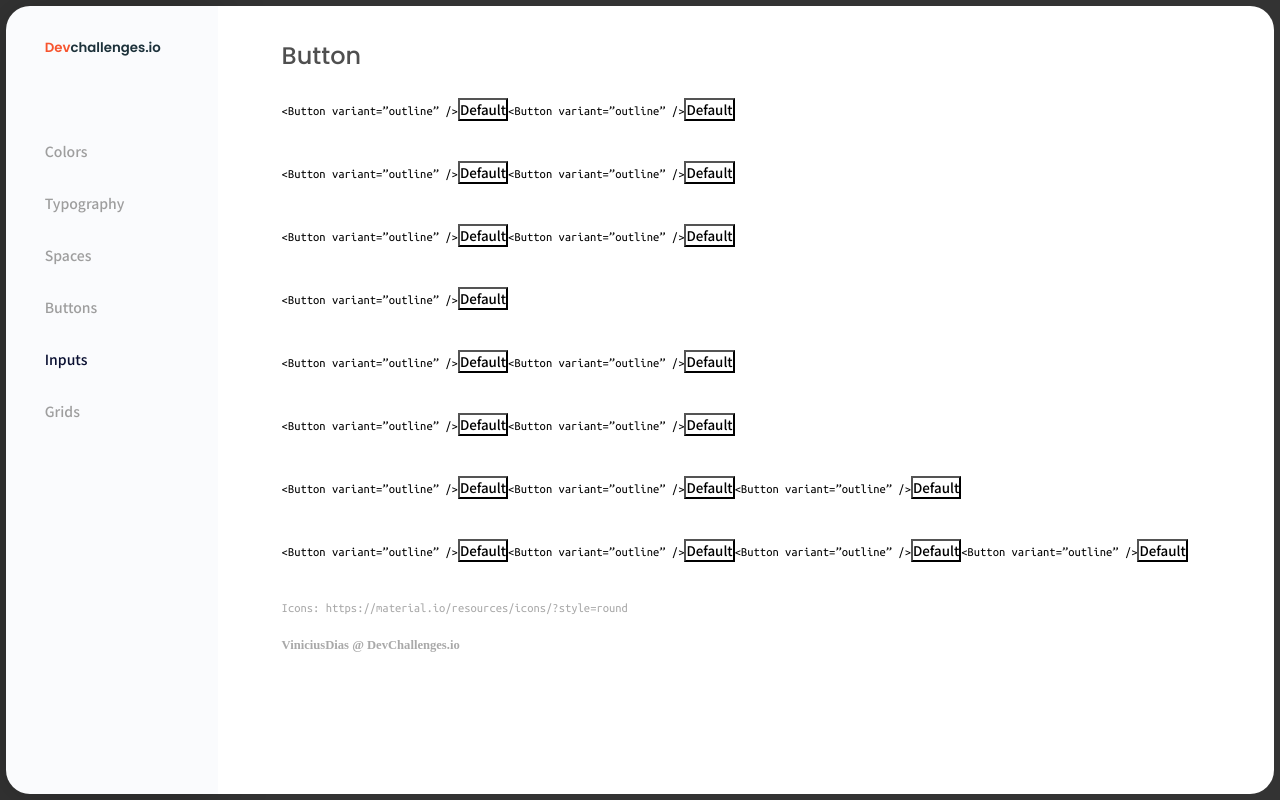
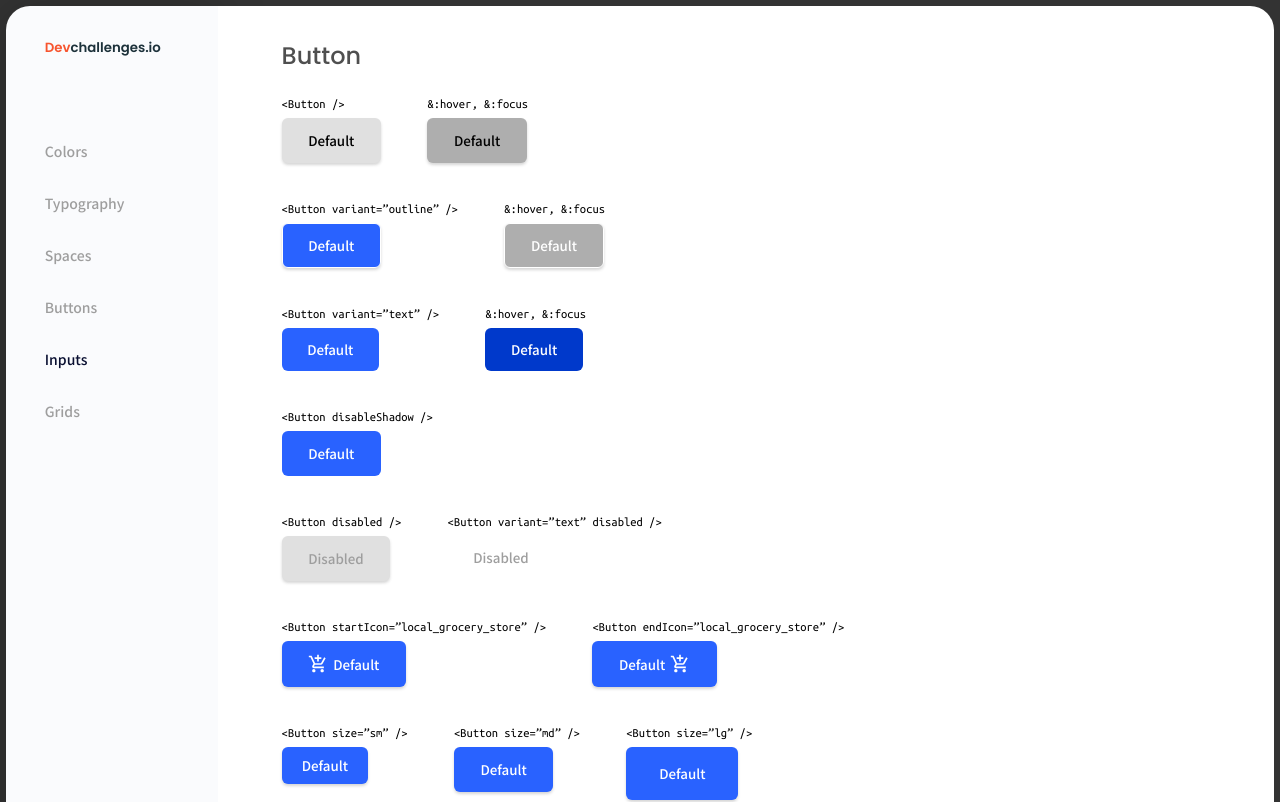
Before and after one commit to ViniciusmDias/button-component, a React (Create React App) app: page / in a window 1280 px wide. Shown: the top 802 px of the page. Built offline with nearby package versions, Linux system fonts and the light colour scheme.

Commit message:
Style the component

```diff
--- a/package.json
+++ b/package.json
@@ -3,6 +3,8 @@
   "version": "0.1.0",
   "private": true,
   "dependencies": {
+    "@emotion/core": "^11.0.0",
+    "@emotion/react": "^11.0.0",
     "@testing-library/jest-dom": "^5.11.4",
     "@testing-library/react": "^11.1.0",
     "@testing-library/user-event": "^12.1.10",
@@ -17,8 +19,10 @@
     "eslint-plugin-jsx-a11y": "^6.4.1",
     "eslint-plugin-react": "^7.21.5",
     "eslint-plugin-react-hooks": "^4",
+    "prop-types": "^15.7.2",
     "react": "^17.0.1",
     "react-dom": "^17.0.1",
+    "react-icons": "^3.11.0",
     "react-scripts": "4.0.0",
     "styled-components": "^5.2.1",
     "typescript": "^4.0.3",
--- a/public/index.html
+++ b/public/index.html
@@ -7,7 +7,7 @@
     <meta name="theme-color" content="#000000" />
     <link rel="preconnect" href="https://fonts.gstatic.com" />
     <link
-      href="https://fonts.googleapis.com/css2?family=Noto+Sans+JP:wght@500;700&family=Poppins:wght@500;600;400&family=Ubuntu+Mono&display=swap"
+      href="https://fonts.googleapis.com/css2?family=Noto+Sans+JP:wght@500;700&family=Poppins:wght@500;600&family=Ubuntu+Mono&display=swap"
       rel="stylesheet"
     />
     <meta
--- a/src/components/Button/index.tsx
+++ b/src/components/Button/index.tsx
@@ -1,14 +1,91 @@
+/* eslint-disable no-nested-ternary */
+/* eslint-disable react/destructuring-assignment */
+/* eslint-disable react/jsx-props-no-spreading */
 import React from 'react';
 
-import { ButtonContainer } from './styles';
+import { MdAddShoppingCart } from 'react-icons/md';
+import { ButtonContainer, Btn } from './styles';
 
-const Button: React.FC = () => {
+export interface ButtonProps {
+  variant?: string;
+  disableShadow?: boolean;
+  disabled?: boolean;
+  startIcon?: boolean;
+  endIcon?: boolean;
+  size?: string;
+  color?: string;
+  hover?: boolean;
+  focus?: boolean;
+  text?: string;
+  children?: string | any;
+}
+
+const Button: React.FC<ButtonProps> = (props: ButtonProps) => {
+  let variant;
+  switch (props.variant) {
+    case 'outline':
+      variant = 'outline';
+      break;
+    case 'text':
+      variant = 'text';
+      break;
+    default:
+      variant = '';
+      break;
+  }
+  let color;
+  switch (props.color) {
+    case 'primary':
+      color = 'primary';
+      break;
+    case 'secondary':
+      color = 'secondary';
+      break;
+    case 'danger':
+      color = 'danger';
+      break;
+    default:
+      color = 'default';
+      break;
+  }
+  const hover = props.hover ? 'hover' : '';
+  const focus = props.focus ? 'focus' : '';
+  const shadow = props.disableShadow ? 'no-shadow' : '';
+  const disabled = props.disabled ? 'disabled' : '';
+  const size = props.size ? props.size : '';
+
+  const buttonStyle = `${variant} ${shadow} ${disabled} ${size} ${hover} ${focus} ${color}`;
+
   return (
     <ButtonContainer>
-      <strong>{`<Button variant=”outline” />`}</strong>
-      <button type="button">Default</button>
+      <strong>{props.children}</strong>
+      <div>
+        <Btn className={buttonStyle} type="button">
+          {props.startIcon && (
+            <MdAddShoppingCart style={{ marginRight: 5 }} size={20} />
+          )}
+
+          {props.text}
+          {props.endIcon && (
+            <MdAddShoppingCart style={{ marginLeft: 5 }} size={20} />
+          )}
+        </Btn>
+      </div>
     </ButtonContainer>
   );
 };
 
+Button.defaultProps = {
+  variant: '',
+  disableShadow: false,
+  disabled: false,
+  startIcon: false,
+  endIcon: false,
+  size: 'md',
+  color: 'default',
+  hover: false,
+  focus: false,
+  text: 'default',
+};
+
 export default Button;
--- a/src/components/Button/styles.ts
+++ b/src/components/Button/styles.ts
@@ -1,3 +1,78 @@
-import styled from 'styled-components';
+import styled, { css } from 'styled-components';
+import { ButtonProps } from './index';
 
-export const ButtonContainer = styled.div``;
+export const ButtonContainer = styled.div`
+  display: flex;
+  flex-direction: column;
+
+  & + & {
+    margin-left: 5%;
+  }
+
+  strong {
+    margin-bottom: 1vh;
+  }
+`;
+
+export const Btn = styled.button<ButtonProps>`
+  display: flex;
+  align-items: center;
+  padding: 1.5vh 2vw;
+  width: max-content;
+  background: #e0e0e0;
+  box-shadow: 0px 2px 3px rgba(51, 51, 51, 0.2);
+  border-radius: 6px;
+  border: none;
+  text-transform: capitalize;
+  border: 1px solid transparent;
+
+  &.outline {
+    background-color: transparent;
+    border: 1px solid;
+  }
+  &.text {
+    background-color: transparent;
+    border: none;
+    box-shadow: none;
+  }
+  &.no-shadow {
+    box-shadow: none;
+  }
+  &.disabled {
+    color: #9e9e9e;
+  }
+  &.sm {
+    padding: 1vh 1.5vw;
+  }
+  &.lg {
+    padding: 2vh 2.5vw;
+  }
+  &.primary {
+    background-color: var(--e-global-color-button-primary);
+    color: var(--e-global-color-text-white);
+
+    &.hover {
+      background-color: var(--e-global-color-button-primary-hover);
+    }
+  }
+  &.secondary {
+    background-color: var(--e-global-color-button-secondary);
+    color: var(--e-global-color-text-white);
+
+    &.hover {
+      background-color: var(--e-global-color-button-secondary-hover);
+    }
+  }
+  &.danger {
+    background-color: var(--e-global-color-button-danger);
+    color: var(--e-global-color-text-white);
+
+    &.hover {
+      background-color: var(--e-global-color-button-danger-hover);
+    }
+  }
+  &.hover,
+  &.focus {
+    background: var(--e-global-color-button-default-hover);
+  }
+`;
--- a/src/components/Header/styles.ts
+++ b/src/components/Header/styles.ts
@@ -4,6 +4,7 @@ export const HeaderContainer = styled.header`
   display: flex;
   flex-direction: column;
   width: 16.5%;
+  min-width: 200px;
   padding: 4vh 3%;
   margin: 0.5% 0 0.5% 0.5%;
   background: var(--e-global-color-background-header);
--- a/src/components/Hero/index.tsx
+++ b/src/components/Hero/index.tsx
@@ -9,92 +9,66 @@ const Hero: React.FC = () => {
     <HeroContainer data-testid="hero-container">
       <h1>Button</h1>
       <ButtonsContainer>
-        <Button>
-          <strong>{`<Button variant=”outline” />`}</strong>
-          <button type="button">Default</button>
+        <Button>{`<Button />`}</Button>
+        <Button hover>&:hover, &:focus</Button>
+      </ButtonsContainer>
+      <ButtonsContainer>
+        <Button color="primary" variant="outline">
+          {`<Button variant=”outline” />`}
         </Button>
-        <Button>
-          <strong>{`<Button variant=”outline” />`}</strong>
-          <button type="button">Default</button>
+        <Button color="primary" variant="outline" focus>
+          &:hover, &:focus
         </Button>
       </ButtonsContainer>
       <ButtonsContainer>
-        <Button>
-          <strong>{`<Button variant=”outline” />`}</strong>
-          <button type="button">Default</button>
+        <Button color="primary" variant="text">
+          {`<Button variant=”text” />`}
         </Button>
-        <Button>
-          <strong>{`<Button variant=”outline” />`}</strong>
-          <button type="button">Default</button>
+        <Button color="primary" variant="text" hover>
+          &:hover, &:focus
         </Button>
       </ButtonsContainer>
       <ButtonsContainer>
-        <Button>
-          <strong>{`<Button variant=”outline” />`}</strong>
-          <button type="button">Default</button>
-        </Button>
-        <Button>
-          <strong>{`<Button variant=”outline” />`}</strong>
-          <button type="button">Default</button>
+        <Button disableShadow color="primary">
+          {`<Button disableShadow />`}
         </Button>
       </ButtonsContainer>
       <ButtonsContainer>
-        <Button>
-          <strong>{`<Button variant=”outline” />`}</strong>
-          <button type="button">Default</button>
+        <Button disabled text="disabled">{`<Button disabled />`}</Button>
+        <Button disabled text="disabled" variant="text">
+          {`<Button variant=”text” disabled /> `}
         </Button>
       </ButtonsContainer>
       <ButtonsContainer>
-        <Button>
-          <strong>{`<Button variant=”outline” />`}</strong>
-          <button type="button">Default</button>
+        <Button color="primary" startIcon>
+          {`<Button startIcon=”local_grocery_store” />`}
         </Button>
-        <Button>
-          <strong>{`<Button variant=”outline” />`}</strong>
-          <button type="button">Default</button>
+        <Button color="primary" endIcon>
+          {`<Button endIcon=”local_grocery_store” />`}
         </Button>
       </ButtonsContainer>
       <ButtonsContainer>
-        <Button>
-          <strong>{`<Button variant=”outline” />`}</strong>
-          <button type="button">Default</button>
+        <Button color="primary" size="sm">{`<Button size=”sm” />`}</Button>
+        <Button color="primary" size="md">{`<Button size=”md” />`}</Button>
+        <Button color="primary" size="lg">{`<Button size=”lg” />`}</Button>
+      </ButtonsContainer>
+      <ButtonsContainer>
+        <Button color="default">{`<Button color=”default” /> `}</Button>
+        <Button color="primary">{`<Button color="primary"/>`}</Button>
+        <Button color="secondary" text="secondary">
+          {`<Button color=”secondary”/>`}
         </Button>
-        <Button>
-          <strong>{`<Button variant=”outline” />`}</strong>
-          <button type="button">Default</button>
+        <Button color="danger" text="danger">
+          {`<Button color=”danger”/>`}
         </Button>
       </ButtonsContainer>
       <ButtonsContainer>
-        <Button>
-          <strong>{`<Button variant=”outline” />`}</strong>
-          <button type="button">Default</button>
+        <Button hover color="default">
+          &:hover, &:focus
         </Button>
-        <Button>
-          <strong>{`<Button variant=”outline” />`}</strong>
-          <button type="button">Default</button>
-        </Button>
-        <Button>
-          <strong>{`<Button variant=”outline” />`}</strong>
-          <button type="button">Default</button>
-        </Button>
-      </ButtonsContainer>
-      <ButtonsContainer>
-        <Button>
-          <strong>{`<Button variant=”outline” />`}</strong>
-          <button type="button">Default</button>
-        </Button>
-        <Button>
-          <strong>{`<Button variant=”outline” />`}</strong>
-          <button type="button">Default</button>
-        </Button>
-        <Button>
-          <strong>{`<Button variant=”outline” />`}</strong>
-          <button type="button">Default</button>
-        </Button>
-        <Button>
-          <strong>{`<Button variant=”outline” />`}</strong>
-          <button type="button">Default</button>
-        </Button>
+        <Button hover color="primary" />
+        <Button hover color="secondary" text="secondary" />
+        <Button hover color="danger" text="danger" />
       </ButtonsContainer>
       <Footer />
     </HeroContainer>
--- a/src/components/Hero/styles.ts
+++ b/src/components/Hero/styles.ts
@@ -17,28 +17,6 @@ export const HeroContainer = styled.section`
 
 export const ButtonsContainer = styled.section`
   display: flex;
+  flex-wrap: wrap;
   margin-bottom: 5vh;
 `;
-
-// create a component
-export const Buttons = styled.div`
-  display: flex;
-  flex-direction: column;
-
-  & + & {
-    margin-left: 5%;
-  }
-
-  strong {
-    margin-bottom: 1vh;
-  }
-
-  button {
-    padding: 1vh 2vw;
-    width: max-content;
-    background: #e0e0e0;
-    box-shadow: 0px 2px 3px rgba(51, 51, 51, 0.2);
-    border-radius: 6px;
-    border: none;
-  }
-`;
--- a/src/pages/StoryBook/styles.ts
+++ b/src/pages/StoryBook/styles.ts
@@ -3,6 +3,5 @@ import styled from 'styled-components';
 export const Container = styled.main`
   display: flex;
   background: var(--e-global-color-background-default);
-  width: 100vw;
   min-height: 100vh;
 `;
--- a/src/styles/global.ts
+++ b/src/styles/global.ts
@@ -3,6 +3,7 @@ import { createGlobalStyle } from 'styled-components';
 export default createGlobalStyle`
 
   html {
+    --e-global-color-text-white: #ffffff;
     --e-global-color-text-default: #4F4F4F;
     --e-global-color-text-primary: #2962FF;
     --e-global-color-text-header: #9E9E9E;
@@ -19,7 +20,7 @@ export default createGlobalStyle`
     --e-global-color-button-secondary: #455A64;
     --e-global-color-button-secondary-hover: #1C313A;
     --e-global-color-button-danger: #D32F2F;
-    --e-global-color-button-danger: #9A0007;
+    --e-global-color-button-danger-hover: #9A0007;
 
     --e-global-color-background-default: #333333;
     --e-global-color-background-primary: #ffffff;
@@ -76,9 +77,6 @@ export default createGlobalStyle`
   a, button {
     opacity: 1;
 
-    &:hover {
-      opacity: 0.8;
-    }
   }
 
 `;
```
Also changed, not shown: .eslintrc.json, 1 other file (tests, documents, lock files or other folders).
